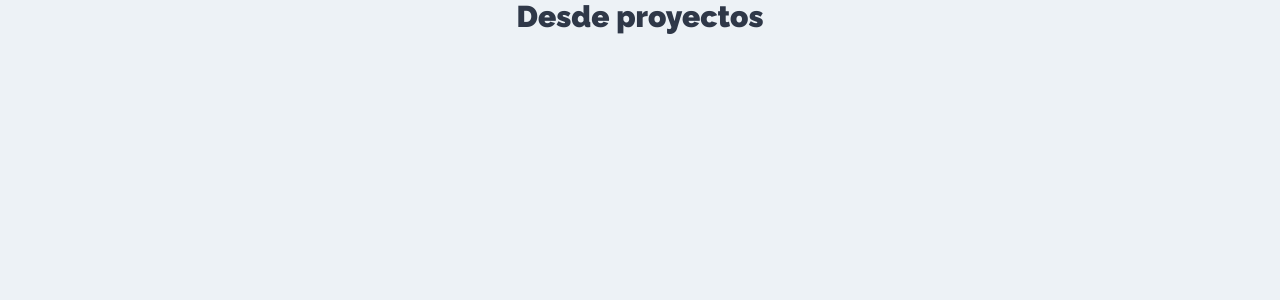
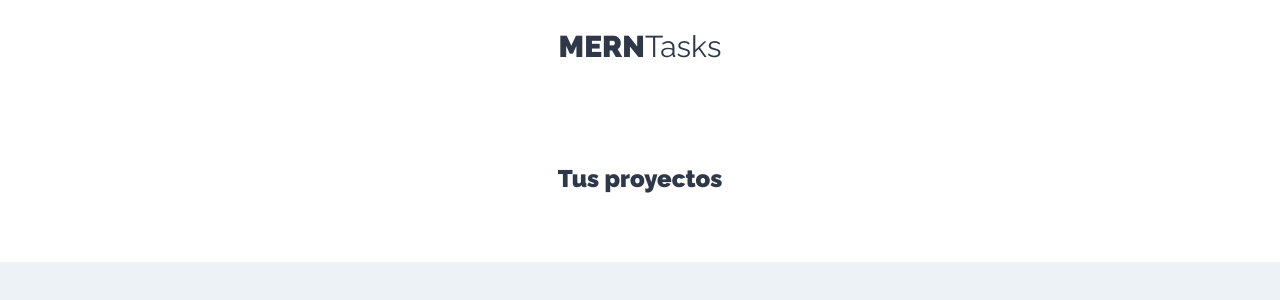
Before and after one commit to AngelLopez15/MERNstackTasks, a React (Create React App) app: page /proyectos in a window 1280 px wide. Shown: the top 300 px of the page. Built offline with nearby package versions, Linux system fonts and the light colour scheme.

Commit message:
Agregue componenete Sidebar

```diff
--- /dev/null
+++ b/src/components/layout/Sidebar.js
@@ -0,0 +1,12 @@
+import React from 'react'
+
+export const Sidebar = () => {
+  return (
+    <aside>
+      <h1>MERN<span>Tasks</span></h1>
+      <div className="proyectos">
+        <h2>Tus proyectos</h2>
+      </div>
+    </aside>
+  )
+}
--- a/src/components/proyectos/Proyectos.js
+++ b/src/components/proyectos/Proyectos.js
@@ -1,7 +1,19 @@
 import React from 'react'
+import { Sidebar } from '../layout/Sidebar'
 
 export const Proyectos = () => {
   return (
-    <h1>Desde proyectos</h1>
+    <div className="contenerdor-app">
+
+      <Sidebar />
+
+      <div className="seccion-principal">
+        <main>
+          <div className="contenedor-tareas">
+
+          </div>
+        </main>
+      </div>
+    </div>
   )
 }
```
